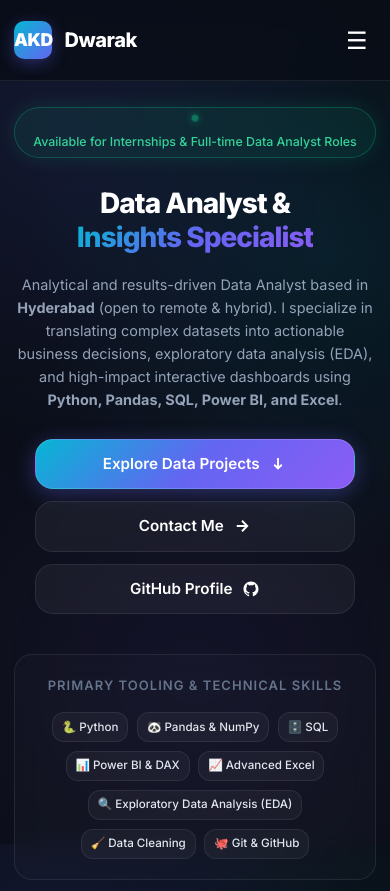
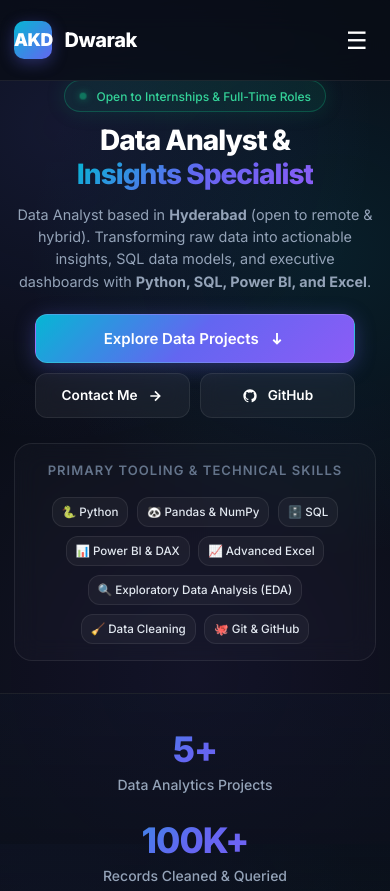
Before and after one commit to Dwarak6/PROTOFOLIO, a plain HTML site: page index.html in a window 390 px wide. Shown: the top 891 px of the page. Drawn offline with Linux system fonts and the light colour scheme.

Commit message:
Optimize mobile hero viewport, compact spacing, and balanced buttons

```diff
--- a/css/styles.css
+++ b/css/styles.css
@@ -381,13 +381,31 @@ button, input, textarea, select {
 
 .hero-cta-group {
   display: flex;
+  flex-direction: column;
   align-items: center;
   justify-content: center;
-  gap: 1rem;
+  gap: 0.85rem;
   margin-bottom: 3.5rem;
-  flex-wrap: wrap;
+  max-width: 440px;
+  margin-left: auto;
+  margin-right: auto;
   position: relative;
   z-index: 5;
+}
+
+.btn-full {
+  width: 100%;
+}
+
+.hero-cta-subgroup {
+  display: flex;
+  align-items: center;
+  gap: 0.75rem;
+  width: 100%;
+}
+
+.hero-cta-subgroup .btn {
+  flex: 1;
 }
 
 /* Tech Stack Badges Strip */
@@ -1114,42 +1132,49 @@ button, input, textarea, select {
     display: flex;
   }
   .hero-section {
-    padding-top: 6.5rem;
-    padding-bottom: 3rem;
+    padding-top: 5rem;
+    padding-bottom: 2rem;
     min-height: auto;
   }
   .hero-title {
-    font-size: clamp(1.85rem, 6.5vw, 2.35rem);
-    line-height: 1.22;
-    margin-bottom: 1.15rem;
+    font-size: clamp(1.75rem, 6vw, 2.15rem);
+    line-height: 1.2;
+    margin-bottom: 0.75rem;
     word-break: break-word;
   }
   .hero-subtitle {
-    font-size: 1rem;
-    line-height: 1.6;
-    margin-bottom: 1.75rem;
+    font-size: 0.925rem;
+    line-height: 1.55;
+    margin-bottom: 1.35rem;
   }
   .hero-cta-group {
     flex-direction: column;
     width: 100%;
     max-width: 320px;
-    margin: 0 auto 2.5rem auto;
-    gap: 0.75rem;
+    margin: 0 auto 1.6rem auto;
+    gap: 0.65rem;
   }
-  .hero-cta-group .btn {
+  .hero-cta-subgroup {
+    display: flex;
+    gap: 0.65rem;
     width: 100%;
-    text-align: center;
+  }
+  .hero-cta-subgroup .btn {
+    flex: 1;
+    padding: 0.65rem 0.75rem;
+    font-size: 0.85rem;
   }
   .availability-pill {
-    font-size: 0.775rem;
+    font-size: 0.75rem;
     padding: 0.35rem 0.85rem;
+    margin-bottom: 0.75rem;
     text-align: center;
     max-width: 100%;
-    flex-wrap: wrap;
+    white-space: nowrap;
     justify-content: center;
   }
   .tech-stack-showcase {
-    padding: 1.25rem 0.9rem;
+    padding: 1rem 0.75rem;
     border-radius: var(--radius-lg);
   }
   .tech-badges-list {
--- a/index.html
+++ b/index.html
@@ -53,7 +53,7 @@
       <div class="hero-content">
         <div class="availability-pill">
           <span class="status-dot"></span>
-          <span>Available for Internships & Full-time Data Analyst Roles</span>
+          <span>Open to Internships & Full-Time Roles</span>
         </div>
 
         <h1 class="hero-title">
@@ -62,22 +62,24 @@
         </h1>
 
         <p class="hero-subtitle">
-          Analytical and results-driven Data Analyst based in <strong>Hyderabad</strong> (open to remote & hybrid). I specialize in translating complex datasets into actionable business decisions, exploratory data analysis (EDA), and high-impact interactive dashboards using <strong>Python, Pandas, SQL, Power BI, and Excel</strong>.
+          Data Analyst based in <strong>Hyderabad</strong> (open to remote & hybrid). Transforming raw data into actionable insights, SQL data models, and executive dashboards with <strong>Python, SQL, Power BI, and Excel</strong>.
         </p>
 
         <div class="hero-cta-group">
-          <a href="#projects" class="btn btn-primary btn-lg">
+          <a href="#projects" class="btn btn-primary btn-full">
             <span>Explore Data Projects</span>
             <svg width="18" height="18" viewBox="0 0 24 24" fill="none" stroke="currentColor" stroke-width="2.5"><path d="M7 13l5 5 5-5M12 4v14"/></svg>
           </a>
-          <a href="#contact" class="btn btn-secondary btn-lg">
-            <span>Contact Me</span>
-            <svg width="18" height="18" viewBox="0 0 24 24" fill="none" stroke="currentColor" stroke-width="2.5"><path d="M5 12h14M12 5l7 7-7 7"/></svg>
-          </a>
-          <a href="https://github.com/Dwarak6" target="_blank" rel="noopener noreferrer" class="btn btn-secondary btn-lg">
-            <span>GitHub Profile</span>
-            <svg width="18" height="18" viewBox="0 0 24 24" fill="currentColor"><path d="M12 2C6.477 2 2 6.484 2 12.017c0 4.425 2.865 8.18 6.839 9.504.5.092.682-.217.682-.483 0-.237-.008-.868-.013-1.703-2.782.605-3.369-1.343-3.369-1.343-.454-1.158-1.11-1.466-1.11-1.466-.908-.62.069-.608.069-.608 1.003.07 1.53 1.032 1.53 1.032.892 1.53 2.341 1.088 2.91.832.092-.647.35-1.088.636-1.338-2.22-.253-4.555-1.113-4.555-4.951 0-1.093.39-1.988 1.029-2.688-.103-.253-.446-1.272.098-2.65 0 0 .84-.27 2.75 1.026A9.564 9.564 0 0112 6.844c.85.004 1.705.115 2.504.337 1.909-1.296 2.747-1.027 2.747-1.027.546 1.379.202 2.398.1 2.651.64.7 1.028 1.595 1.028 2.688 0 3.848-2.339 4.695-4.566 4.943.359.309.678.92.678 1.855 0 1.338-.012 2.419-.012 2.747 0 .268.18.58.688.482A10.019 10.019 0 0022 12.017C22 6.484 17.522 2 12 2z"/></svg>
-          </a>
+          <div class="hero-cta-subgroup">
+            <a href="#contact" class="btn btn-secondary">
+              <span>Contact Me</span>
+              <svg width="16" height="16" viewBox="0 0 24 24" fill="none" stroke="currentColor" stroke-width="2.5"><path d="M5 12h14M12 5l7 7-7 7"/></svg>
+            </a>
+            <a href="https://github.com/Dwarak6" target="_blank" rel="noopener noreferrer" class="btn btn-secondary">
+              <svg width="16" height="16" viewBox="0 0 24 24" fill="currentColor"><path d="M12 2C6.477 2 2 6.484 2 12.017c0 4.425 2.865 8.18 6.839 9.504.5.092.682-.217.682-.483 0-.237-.008-.868-.013-1.703-2.782.605-3.369-1.343-3.369-1.343-.454-1.158-1.11-1.466-1.11-1.466-.908-.62.069-.608.069-.608 1.003.07 1.53 1.032 1.53 1.032.892 1.53 2.341 1.088 2.91.832.092-.647.35-1.088.636-1.338-2.22-.253-4.555-1.113-4.555-4.951 0-1.093.39-1.988 1.029-2.688-.103-.253-.446-1.272.098-2.65 0 0 .84-.27 2.75 1.026A9.564 9.564 0 0112 6.844c.85.004 1.705.115 2.504.337 1.909-1.296 2.747-1.027 2.747-1.027.546 1.379.202 2.398.1 2.651.64.7 1.028 1.595 1.028 2.688 0 3.848-2.339 4.695-4.566 4.943.359.309.678.92.678 1.855 0 1.338-.012 2.419-.012 2.747 0 .268.18.58.688.482A10.019 10.019 0 0022 12.017C22 6.484 17.522 2 12 2z"/></svg>
+              <span>GitHub</span>
+            </a>
+          </div>
         </div>
 
         <!-- Tech Stack Showcase -->
```
